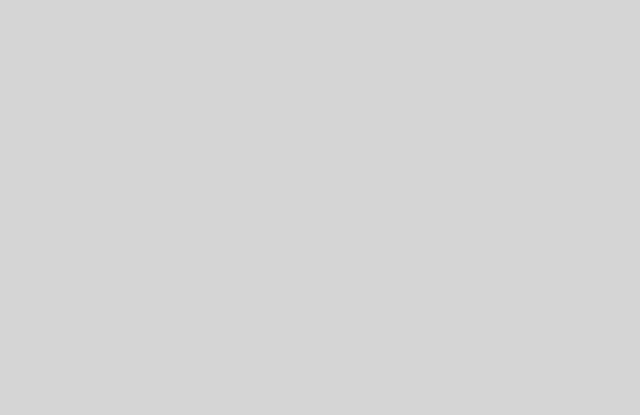
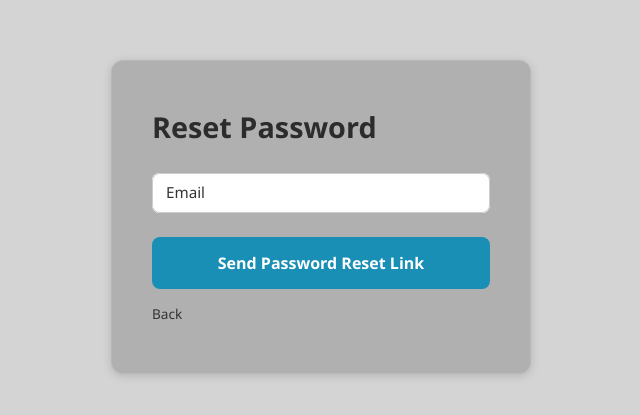
Before and after one commit to himandhi/Expense-tracker, a React (Vite) app: page /forgot-password in a window 1280 px wide. Before the commit this address had no page. Shown: the part 183-598 px from the top of the page, without its empty margins (319-959 px from the left). Built offline with nearby package versions, Linux system fonts and the light colour scheme.

Commit message:
feat: add forgot password page with email validation

```diff
--- a/src/App.jsx
+++ b/src/App.jsx
@@ -1,7 +1,7 @@
 // ============================================================
 // FILE: src/App.jsx
-// PURPOSE: Root component with routing for all pages
-// UPDATED: Added /home route for HomePage
+// PURPOSE: Root component with ALL routes
+// UPDATED: Added /forgot-password route — all pages complete!
 // ============================================================
 
 import React from "react";
@@ -15,6 +15,7 @@ import { BrowserRouter, Routes, Route, Navigate } from "react-router-dom";
 import LoginPage from "./pages/LoginPage";
 import RegisterPage from "./pages/RegisterPage";
 import HomePage from "./pages/HomePage";
+import ForgotPasswordPage from "./pages/ForgotPasswordPage";
 
 function App() {
   return (
@@ -26,17 +27,13 @@ function App() {
           {/* Authentication pages */}
           <Route path="/login" element={<LoginPage />} />
           <Route path="/register" element={<RegisterPage />} />
+          <Route path="/forgot-password" element={<ForgotPasswordPage />} />
 
           {/* Main app page */}
           <Route path="/home" element={<HomePage />} />
 
           {/* Redirect root to login */}
           <Route path="/" element={<Navigate to="/login" replace />} />
-
-          {/*
-            COMING LATER:
-            <Route path="/forgot-password" element={<ForgotPasswordPage />} />
-          */}
         </Routes>
       </BrowserRouter>
     </ThemeProvider>
--- /dev/null
+++ b/src/pages/ForgotPasswordPage.jsx
@@ -0,0 +1,279 @@
+// ============================================================
+// FILE: src/pages/ForgotPasswordPage.jsx
+// PURPOSE: Reset Password page — matching reference image
+// TECH: React + Material UI + styled-components + Formik + Yup
+//
+// THIS PAGE IS SIMPLER THAN LOGIN/REGISTER:
+// - Only ONE field (Email)
+// - One button (Send Password Reset Link)
+// - One link (Back → goes to Login)
+// ============================================================
+
+import React, { useState } from "react";
+// ↑ NEW: We import useState here to show a success message
+//   after the user submits the form.
+
+import { useFormik } from "formik";
+import * as Yup from "yup";
+import { Box, Typography, TextField, Button, Link } from "@mui/material";
+import styled from "styled-components";
+import { useNavigate } from "react-router-dom";
+
+// ─────────────────────────────────────────────────────────────
+// STYLED COMPONENTS
+// Same pattern as Login and Register pages.
+// You'll notice these are reused — later you can move them
+// to a shared file like src/styles/AuthStyles.js
+// ─────────────────────────────────────────────────────────────
+
+const PageWrapper = styled.div`
+  min-height: 100vh;
+  width: 100%;
+  display: flex;
+  justify-content: center;
+  align-items: center;
+  background-color: #d4d4d4;
+
+  @media (max-width: 600px) {
+    padding: 16px;
+  }
+`;
+
+const ResetCard = styled.div`
+  width: 100%;
+  max-width: 420px;
+  padding: 48px 40px;
+  background-color: #b0b0b0;
+  border: 1px solid #b8b8b8;
+  border-radius: 12px;
+  box-shadow: 0 2px 10px rgba(0, 0, 0, 0.15);
+
+  @media (max-width: 600px) {
+    padding: 32px 24px;
+    max-width: 100%;
+  }
+`;
+
+const StyledTextField = styled(TextField)`
+  && {
+    margin-bottom: 12px;
+    background-color: #ffffff;
+    border-radius: 8px;
+
+    .MuiOutlinedInput-root {
+      background-color: #ffffff;
+      border-radius: 8px;
+
+      fieldset {
+        border-color: #cccccc;
+      }
+
+      &:hover fieldset {
+        border-color: #1a8fb5;
+      }
+
+      &.Mui-focused fieldset {
+        border-color: #1a8fb5;
+        border-width: 2px;
+      }
+    }
+
+    .MuiInputLabel-root {
+      color: #333333;
+      font-size: 0.95rem;
+    }
+
+    .MuiInputLabel-root.Mui-focused {
+      color: #333333;
+    }
+
+    .MuiOutlinedInput-input {
+      color: #000000;
+    }
+
+    @media (max-width: 600px) {
+      .MuiOutlinedInput-root {
+        font-size: 0.9rem;
+      }
+    }
+  }
+`;
+
+const StyledButton = styled(Button)`
+  && {
+    width: 100%;
+    padding: 12px;
+    background-color: #1a8fb5;
+    color: #ffffff;
+    font-weight: 600;
+    font-size: 1rem;
+    text-transform: none;
+    border-radius: 8px;
+    margin-top: 12px;
+
+    &:hover {
+      background-color: #0d6d8a;
+    }
+
+    &:disabled {
+      background-color: #7ec4d9;
+      color: #ffffff;
+    }
+
+    @media (max-width: 600px) {
+      padding: 14px;
+    }
+  }
+`;
+
+const BackLinkWrapper = styled.div`
+  margin-top: 12px;
+
+  @media (max-width: 400px) {
+    text-align: left;
+  }
+`;
+
+// ── Success message styled component ──
+// NEW CONCEPT: This only appears AFTER the form is submitted.
+// We use useState to toggle its visibility.
+const SuccessMessage = styled.div`
+  background-color: #e8f5e9;
+  color: #2e7d32;
+  padding: 12px 16px;
+  border-radius: 8px;
+  font-size: 0.9rem;
+  margin-bottom: 16px;
+  text-align: center;
+`;
+
+// ─────────────────────────────────────────────────────────────
+// VALIDATION SCHEMA
+// Only email is needed — simpler than Login/Register
+// ─────────────────────────────────────────────────────────────
+
+const validationSchema = Yup.object({
+  email: Yup.string()
+    .email("Please enter a valid email address")
+    .required("Email is required"),
+});
+
+// ─────────────────────────────────────────────────────────────
+// THE FORGOT PASSWORD COMPONENT
+//
+// NEW CONCEPT: Success state
+// After the user submits, we show a green success message
+// instead of navigating away. This is common for "reset
+// password" flows — the user stays on the page and sees
+// confirmation that the email was sent.
+// ─────────────────────────────────────────────────────────────
+
+const ForgotPasswordPage = () => {
+  const navigate = useNavigate();
+
+  // State to track if the form was submitted successfully
+  const [submitted, setSubmitted] = useState(false);
+
+  const formik = useFormik({
+    initialValues: {
+      email: "",
+    },
+    validationSchema: validationSchema,
+    onSubmit: (values) => {
+      console.log("Password reset requested for:", values.email);
+
+      // Show success message
+      // In a real app, you'd call your backend API here to
+      // send the actual reset email, then show this message.
+      setSubmitted(true);
+    },
+  });
+
+  return (
+    <PageWrapper>
+      <ResetCard>
+        {/* ── HEADING ── */}
+        <Typography
+          variant="h4"
+          component="h1"
+          gutterBottom
+          sx={{
+            color: "#2c2c2c",
+            fontWeight: 700,
+            fontStyle: "normal",
+            marginBottom: "28px",
+          }}
+        >
+          Reset Password
+        </Typography>
+
+        {/*
+          NEW CONCEPT: Conditional rendering with &&
+
+          {submitted && <SuccessMessage>...</SuccessMessage>}
+
+          This is a shorthand for: if submitted is true, show the message.
+          Unlike the ternary (condition ? a : b), the && operator
+          only shows something when true — nothing when false.
+        */}
+        {submitted && (
+          <SuccessMessage>
+            Password reset link has been sent to your email!
+          </SuccessMessage>
+        )}
+
+        <Box component="form" onSubmit={formik.handleSubmit} noValidate>
+          {/* ── EMAIL FIELD ── */}
+          <StyledTextField
+            fullWidth
+            id="email"
+            name="email"
+            label="Email"
+            type="email"
+            variant="outlined"
+            size="small"
+            value={formik.values.email}
+            onChange={formik.handleChange}
+            onBlur={formik.handleBlur}
+            error={formik.touched.email && Boolean(formik.errors.email)}
+            helperText={formik.touched.email && formik.errors.email}
+          />
+
+          {/* ── SUBMIT BUTTON ── */}
+          <StyledButton
+            type="submit"
+            variant="contained"
+            disableElevation
+          >
+            Send Password Reset Link
+          </StyledButton>
+
+          {/* ── BACK LINK ── */}
+          <BackLinkWrapper>
+            <Link
+              href="/login"
+              underline="none"
+              onClick={(e) => {
+                e.preventDefault();
+                navigate("/login");
+              }}
+              sx={{
+                color: "#333333",
+                fontSize: "0.85rem",
+                fontWeight: 500,
+                cursor: "pointer",
+                "&:hover": {
+                  textDecoration: "underline",
+                },
+              }}
+            >
+              Back
+            </Link>
+          </BackLinkWrapper>
+        </Box>
+      </ResetCard>
+    </PageWrapper>
+  );
+};
+
+export default ForgotPasswordPage;
```
